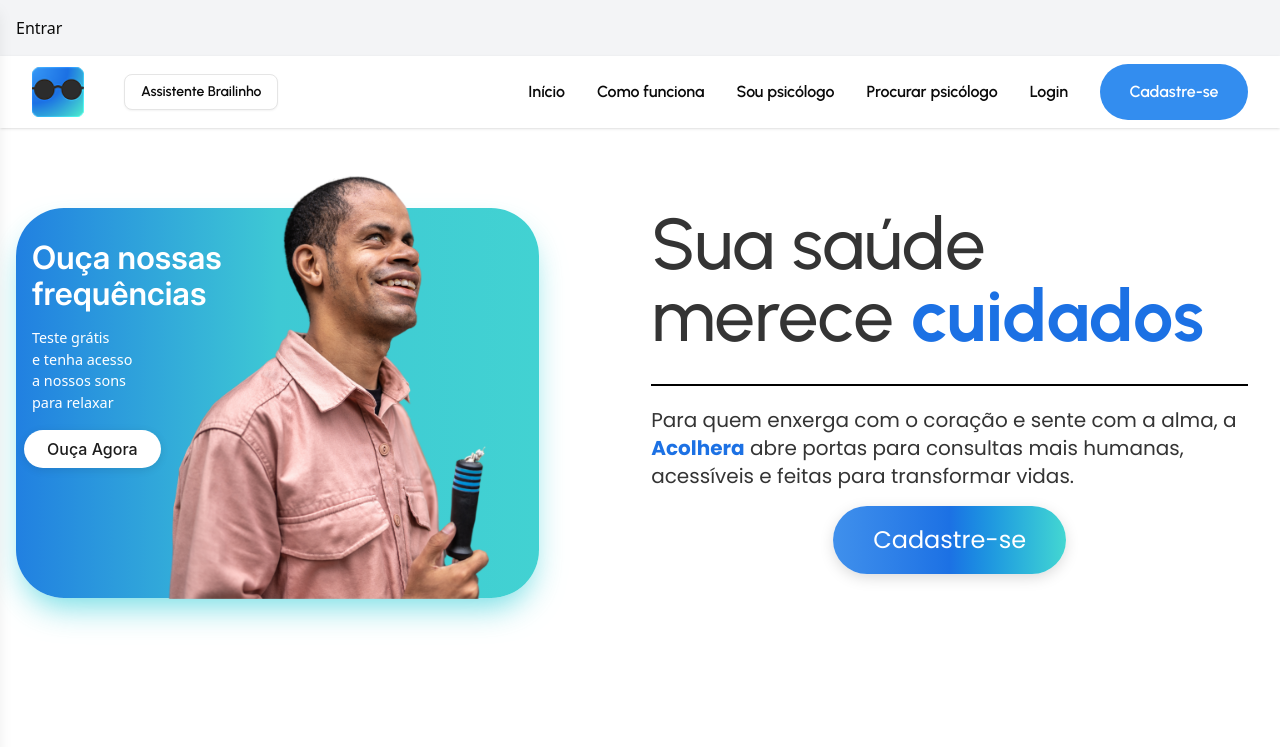
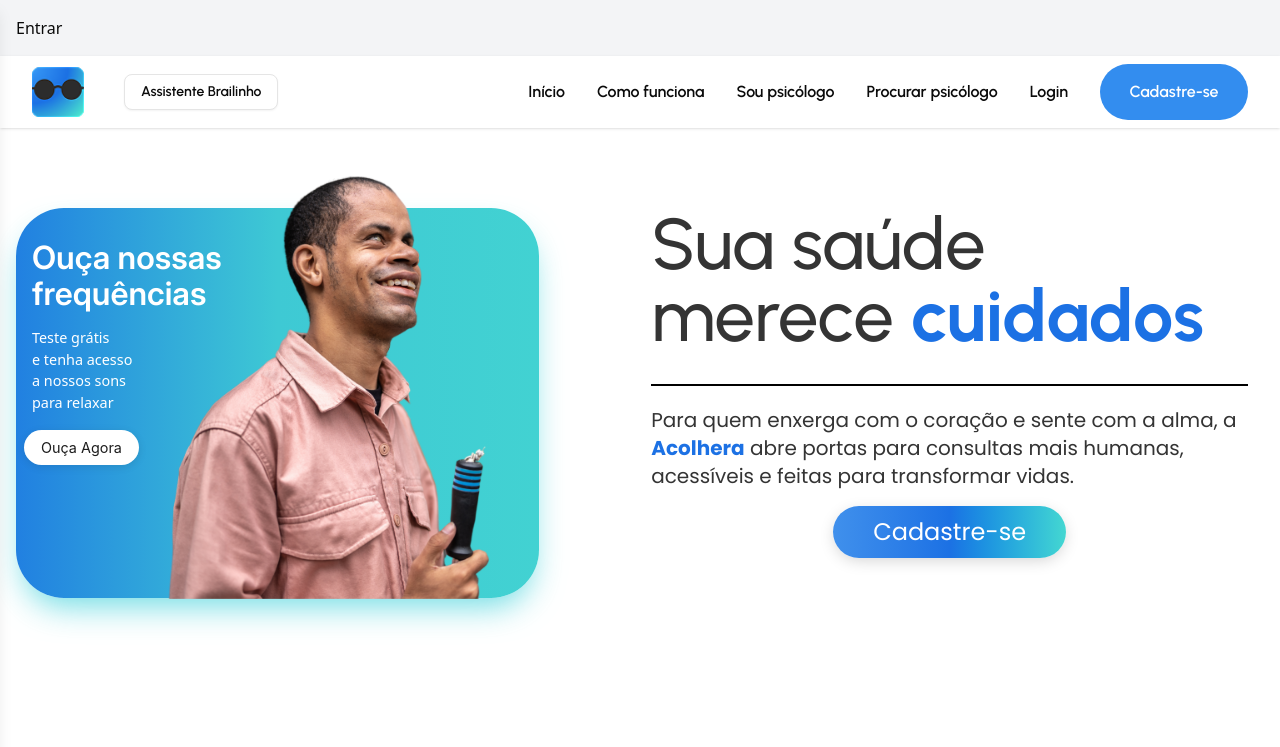
Before and after one commit to BrailleWay/frontend-nextjs-brailleway, a Next.js app: page /homepage in a window 1280 px wide. Shown: the top 747 px of the page. Built offline with nearby package versions, Linux system fonts and the light colour scheme; no server answers.

Commit message:
Responsavidade

```diff
--- a/app/ui/home/Section1.css
+++ b/app/ui/home/Section1.css
@@ -16,6 +16,17 @@
     max-width: 500px;
     padding: 2rem 2rem;
     border-radius: 2rem;
+    justify-content: center;
+  }
+}
+
+@media (min-width: 768px) {
+  #container-esquerda {
+    display: flex;
+    justify-content: center;
+    max-width: 500px;
+    padding: 1rem 3rem;
+    border-radius: 2.5rem;
   }
 }
 
@@ -37,8 +48,6 @@
     padding-bottom: 0;
     height: 390px;
     width: 32.7rem;
-
-
   }
 }
 
@@ -46,108 +55,134 @@
   position: relative;
 }
 
+/* Estilo base da imagem (desktop) */
 .img-vazada {
   position: absolute;
-  top: -40px;      /* Ajuste para subir ou descer */
+  top: -40px;
   left: 50%;
   transform: translateX(-50%);
-  width: 120px;
+  width: 350px;
   height: auto;
   z-index: 20;
-  pointer-events: none; /* Se quiser que clique passe para o quadrado */
+  pointer-events: none;
 }
 
-@media (min-width: 640px) {
+
+
+
+
+
+/* Telas menores que 768px → imagem pequena */
+@media (max-width: 765px) {
   .img-vazada {
-    width: 260px;
+    width: 330px;
+    top: -39px;
+    margin-left: 6rem;
   }
 }
 
-@media (min-width: 768px) {
+
+@media (min-width: 766px) {
   .img-vazada {
-    width: 340px;
-    top: -48px;
-    margin-left: 7rem;
+    width: 300px;
+    top: -40px;
+    margin-left: 8rem;
   }
 }
 
-/* Telas grandes */
+
+/* Telas menores que 768px → imagem pequena */
+@media (max-width: 640px) {
+  .img-vazada {
+    width:  300px;
+    top:  -25px;
+    margin-left: 6rem;
+  }
+}
+
+
+
+
+
+
+
+/* 1024px ou mais → imagem maior */
 @media (min-width: 1024px) {
   .img-vazada {
     width: 400px;
     margin-left: 1rem;
-    margin-top: 3.6rem;
-
+    margin-top: 3rem;
   }
 }
 
+/* 1280px ou mais → imagem ainda maior */
 @media (min-width: 1280px) {
   .img-vazada {
     width: 450px;
     margin-left: 6rem;
     margin-top: 1.3rem;
     top: -80px;
+  }
+}
 
+/* Textos */
+@media (min-width: 640px) {
+  #container-esquerda h2, #container-esquerda, #container-esquerda h3 {
+    text-align: left;
+    margin-left: 0;
+    margin-right: 0;
+  }
+}
+
+/* Textos */
+@media (max-width: 640px) {
+  #container-esquerda h2, #container-esquerda, #container-esquerda h3 {
+    text-align: left;
+    margin-left: 0;
+    margin-right: 0;
   }
 }
 
 @media (min-width: 768px) {
-  #container-esquerda h2,#container-esquerda ,
-  #container-esquerda h3 {
-    text-align: left;      /* ou left, center, conforme desejar */
-    margin-left:0rem;      /* exemplo: afasta da esquerda */
-    margin-right: 0rem;        /* exemplo: encosta na direita */
+  #container-esquerda h2, #container-esquerda, #container-esquerda h3 {
+    text-align: left;
+    margin-left: 0;
+    margin-right: 0;
   }
 }
 
-
 @media (min-width: 1024px) {
-  #container-esquerda h2,#container-esquerda ,
-  #container-esquerda h3 {
-    text-align: left;      /* ou left, center, conforme desejar */
-    margin-left: 0rem;      /* exemplo: afasta da esquerda */
-    margin-right: 0rem;
-
-  }
-}
-
-
-
-@media (min-width: 1280px) {
-  #container-esquerda h2, #container-esquerda button,
-  #container-esquerda h3 {
-    text-align: left;      /* ou left, center, conforme desejar */
-    margin-left: 0.5rem;      /* exemplo: afasta da esquerda */
-    margin-right: 0;        /* exemplo: encosta na direita */
-    padding-top: 0rem;
+  #container-esquerda h2, #container-esquerda, #container-esquerda h3 {
+    text-align: left;
+    margin-left: 0;
+    margin-right: 0;
   }
 }
 
 @media (min-width: 1280px) {
+  #container-esquerda h2, #container-esquerda button, #container-esquerda h3 {
+    text-align: left;
+    margin-left: 0.5rem;
+    margin-right: 0;
+    padding-top: 0rem;
+  }
+
   #container-esquerda h2 {
-
     padding-top: 2rem;
   }
 }
 
-
-
-
 @media (max-width: 639px) {
-    h2,h3 {
+  h2, h3 {
     text-align: center;
     margin-left: 0;
-
-
   }
 }
 
+#container-esquerda h2 {
+  font-size: 2rem;
+}
 
- #container-esquerda h2{
-    font-size: 2rem;
-
+#container-esquerda h3 {
+  font-size: 0.9rem;
 }
- #container-esquerda h3{
-    font-size: 0.9rem;
-
- }
--- a/app/ui/home/Section1.js
+++ b/app/ui/home/Section1.js
@@ -7,7 +7,7 @@ export default function Section1() {
     return (
         <div className="container gap-16 md:gap-9 lg:gap-24 2xl:gap-20 mt-20 mb-20 mx-auto flex flex-col-reverse lg:flex-row px-4">
             {/* ESQUERDA */}
-            <div className="relative w-full flex justify-center items-center">
+            <div className="relative   flex justify-center items-center ">
                 <img
                     src="/home/familia (4).png"
                     alt="família"
@@ -26,11 +26,11 @@ export default function Section1() {
                             style={{
                                 background: 'white',
                                 color: '#1c1c1c',
-                                padding: '7px 23px',
+                                padding: '7px 17px',
                                 borderRadius: '9999px',
                                 fontFamily: 'Inter, sans-serif',
-                                fontWeight: 500,
-                                fontSize: '1rem',
+                                fontWeight: 400,
+                                fontSize: '0.9rem',
                                 margin: '0rem 0rem',
                                 boxShadow: '0 2px 8px 0 rgba(0,0,0,0.10)',
                                 position: 'relative',
@@ -60,7 +60,7 @@ export default function Section1() {
                         rounded-full
                         text-white
                         px-10
-                        py-4.5
+                        py-2.5
                         text-lg
                         md:text-2xl
                         mt-4
```
Lines whose indentation alone changed are shown as unchanged.
